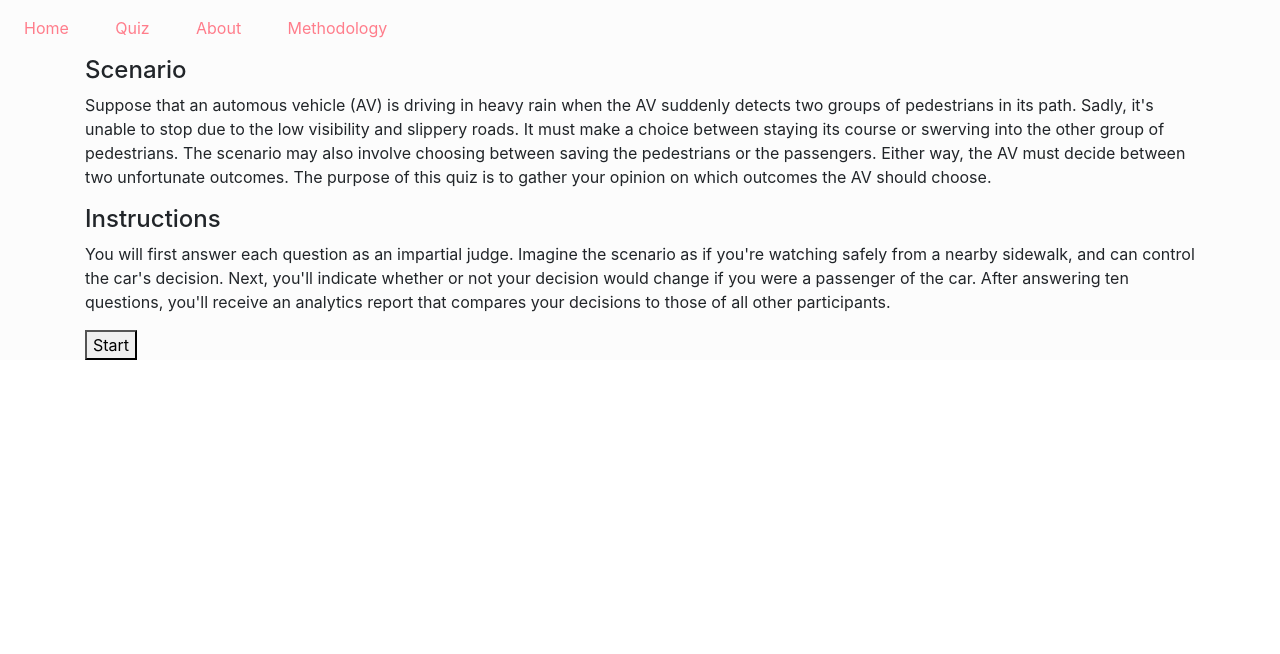
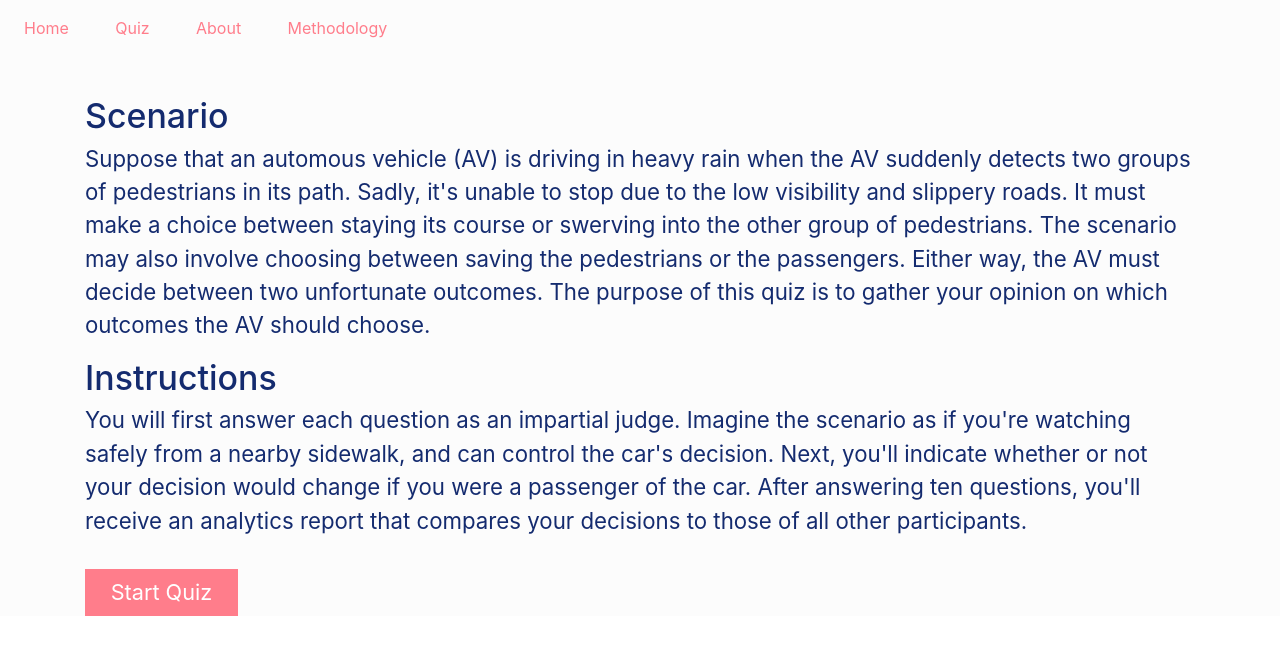
Before and after one commit to bsitenga/EthicsEngine, a React (Create React App) app: page /quiz in a window 1280 px wide. Shown: the top 654 px of the page. Built offline with nearby package versions, Linux system fonts and the light colour scheme.

Commit message:
styled quiz instructions

```diff
--- a/src/App.css
+++ b/src/App.css
@@ -74,4 +74,31 @@ body {
 /* QUIZ */
 .quiz-container {
     background-color: #FCFCFC;
+    color: #142B6F;
 }
+
+.quiz-container .instructions {
+    margin-top: 5vh;
+}
+
+.quiz-container .instructions h4 {
+    font-size: calc(16px + 1.4vw);
+    margin-bottom: 5px;
+}
+
+.quiz-container .instructions p {
+    font-size: calc(12px + .8vw);
+}
+
+.quiz-container .instructions button {
+    font-size: calc(14px + .6vw);
+    color: #fff;
+    border: none;
+    background-color: #FF7D8B;
+    padding: calc(5px + .2vw) calc(18px + .6vw);
+    margin-top: 2vh;
+}
+
+.quiz-container .instructions button:hover {
+    background-color: #EE6C7A;
+}
--- a/src/components/Instructions.js
+++ /dev/null
@@ -1,9 +0,0 @@
-function Instructions() {
-    return (
-        <div className="instructions-container">
-
-        </div>
-    );
-}
-
-export default Instructions;
--- a/src/components/Quiz.js
+++ b/src/components/Quiz.js
@@ -1,6 +1,5 @@
 import React, { useState } from 'react';
 import { Link } from 'react-router-dom';
-import Instructions from './Instructions.js';
 import Container from 'react-bootstrap/Container';
 import Row from 'react-bootstrap/Row';
 import Col from 'react-bootstrap/Col';
@@ -14,7 +13,7 @@ function Quiz() {
         <Row>
           <Col>
             {questionCount === 0 ?
-              <div>
+              <div className="instructions" >
                 <h4>Scenario</h4>
                 <p>
                   Suppose that an automous vehicle (AV) is driving in heavy rain when the AV suddenly detects two groups of pedestrians in its path.
@@ -28,7 +27,7 @@ function Quiz() {
                   Next, you'll indicate whether or not your decision would change if you were a passenger of the car. After answering ten questions, you'll
                   receive an analytics report that compares your decisions to those of all other participants.
                 </p>
-                <button onClick={() => setQuestionCount(1)} >Start</button>
+                <button onClick={() => setQuestionCount(1)} >Start Quiz</button>
               </div>
               :
               <div>
```
